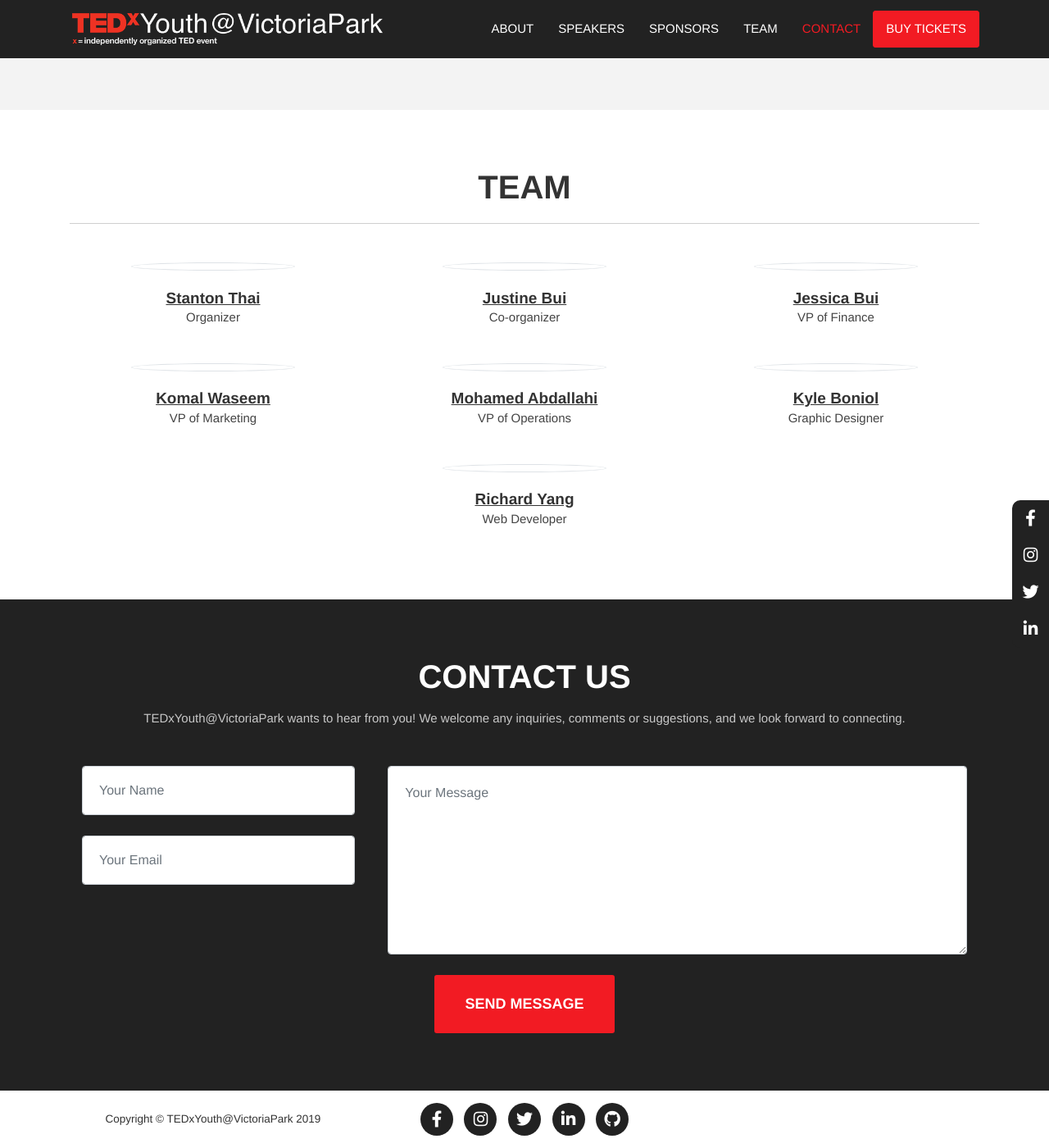
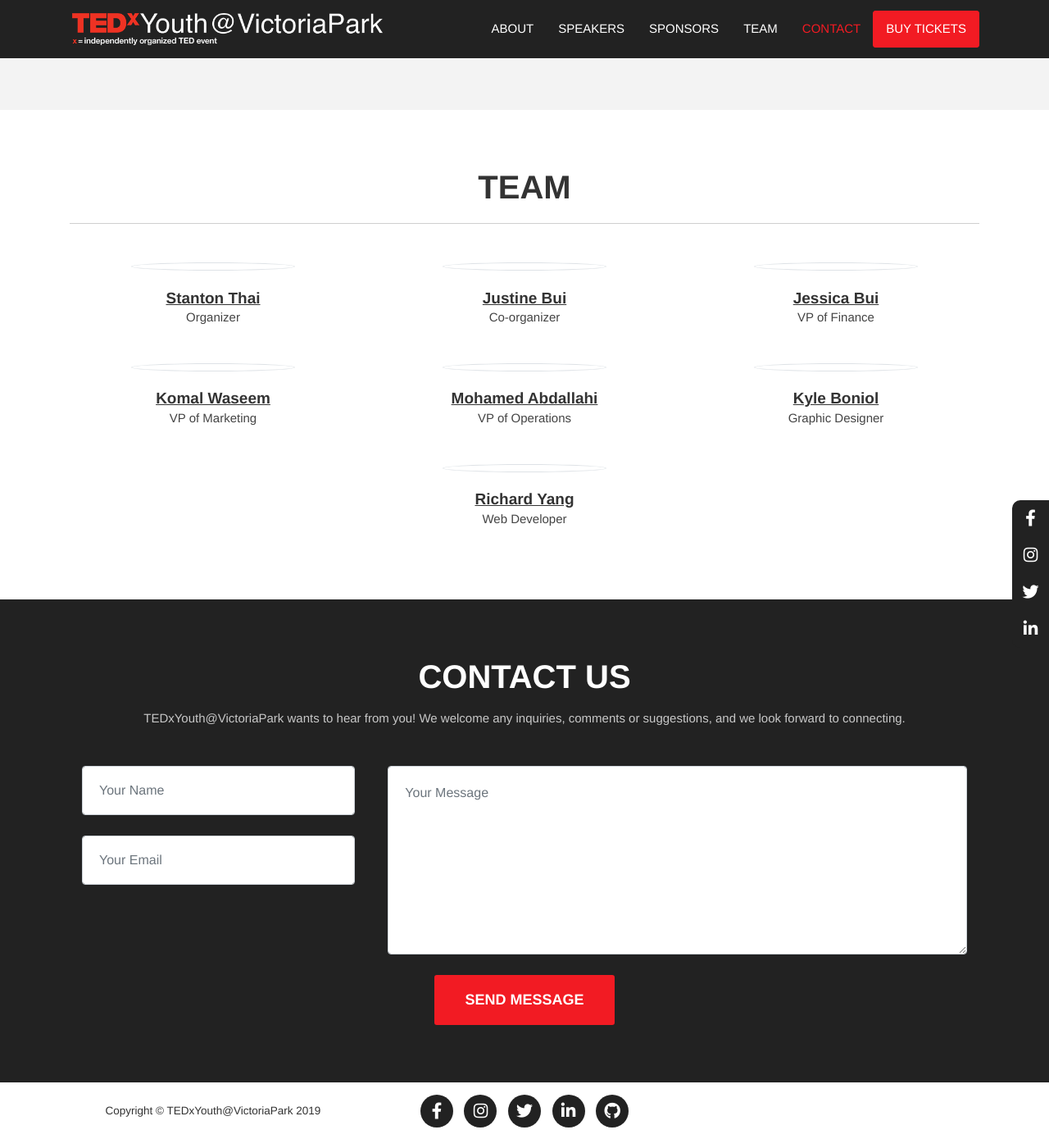
Before and after one commit to rxyang0/tedxyouthvictoriapark, a Jekyll site: the page built from index.html, in a window 1280 px wide and 1400 px high, scrolled down 2036 px. Shown: the whole window at 82% size. Built offline with Jekyll 4.4.1, drawn with Linux system fonts in a browser that asks for light colours; nearby versions of some CDN libraries; some web fonts are replaced.

Commit message:
Generalize button style

```diff
--- a/_sass/_general.scss
+++ b/_sass/_general.scss
@@ -95,3 +95,17 @@
 .tooltip-inner {
   font-family: $fontSecondary;
 }
+
+.btn-lg {
+  padding: 15px 35px;
+  font-size: 18px;
+  border: 2px solid $colorPrimary;
+}
+
+.btn-lg:hover {
+  border-color: $colorPrimary;
+}
+
+.btn-over-white:hover {
+  color: $colorSecondaryDark !important;
+}
--- a/_sass/_section-contact.scss
+++ b/_sass/_section-contact.scss
@@ -28,9 +28,3 @@
 section.contact .submit-button {
   margin-bottom: 0px;
 }
-
-section.contact .submit-button button.btn-lg {
-  padding: 20px 35px;
-  font-size: 18px;
-  border: 2px solid $colorPrimary;
-}
```
